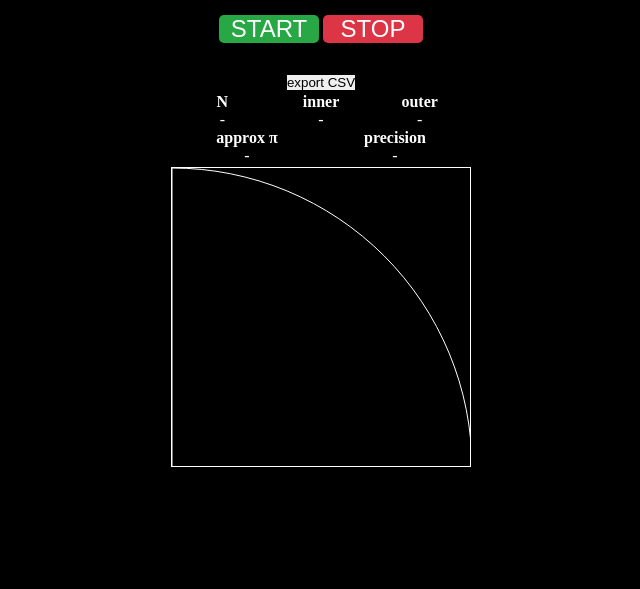
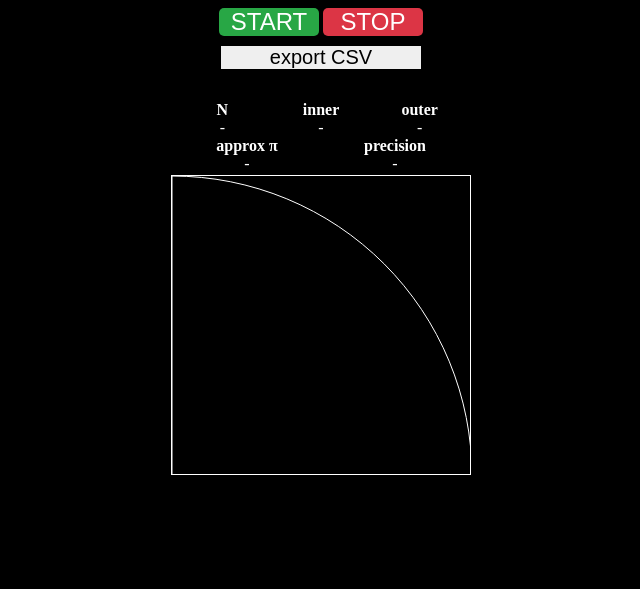
Before and after one commit to MORIKOOH/monte-carlo-simulation, a plain HTML site: page index.html in a window 1280 px wide. Shown: the part 211-800 px from the top of the page, without its empty margins (319-959 px from the left). Drawn offline with Linux system fonts and the light colour scheme.

Commit message:
Update style.css
export CSV ボタンの装飾を追加

```diff
--- a/style.css
+++ b/style.css
@@ -52,8 +52,8 @@ button{
 }
 
 .button-div-wrapper{
-  margin: 30px;
-
+  margin-top: 30px;
+  margin-bottom: 10px;
 }
 .button-div-wrapper button{
   width: 100px;
@@ -67,3 +67,12 @@ button{
 .stop-button-wrapper{
   background-color: #dc3545;
 }
+
+.export-button-div{
+  margin-bottom: 30px;
+}
+
+.export-button-wrapper{
+  width: 200px;
+  font-size: 20px;
+}
```
